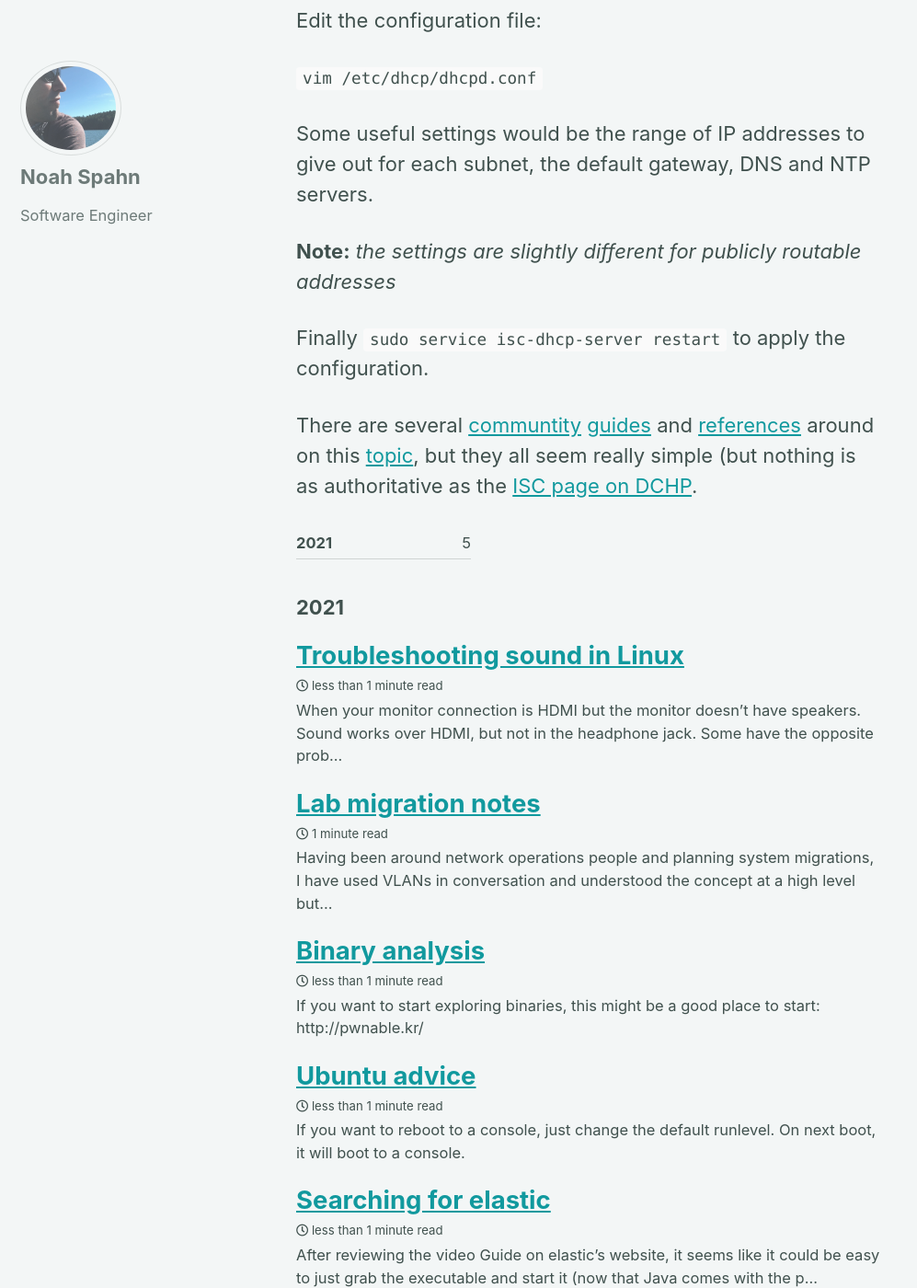
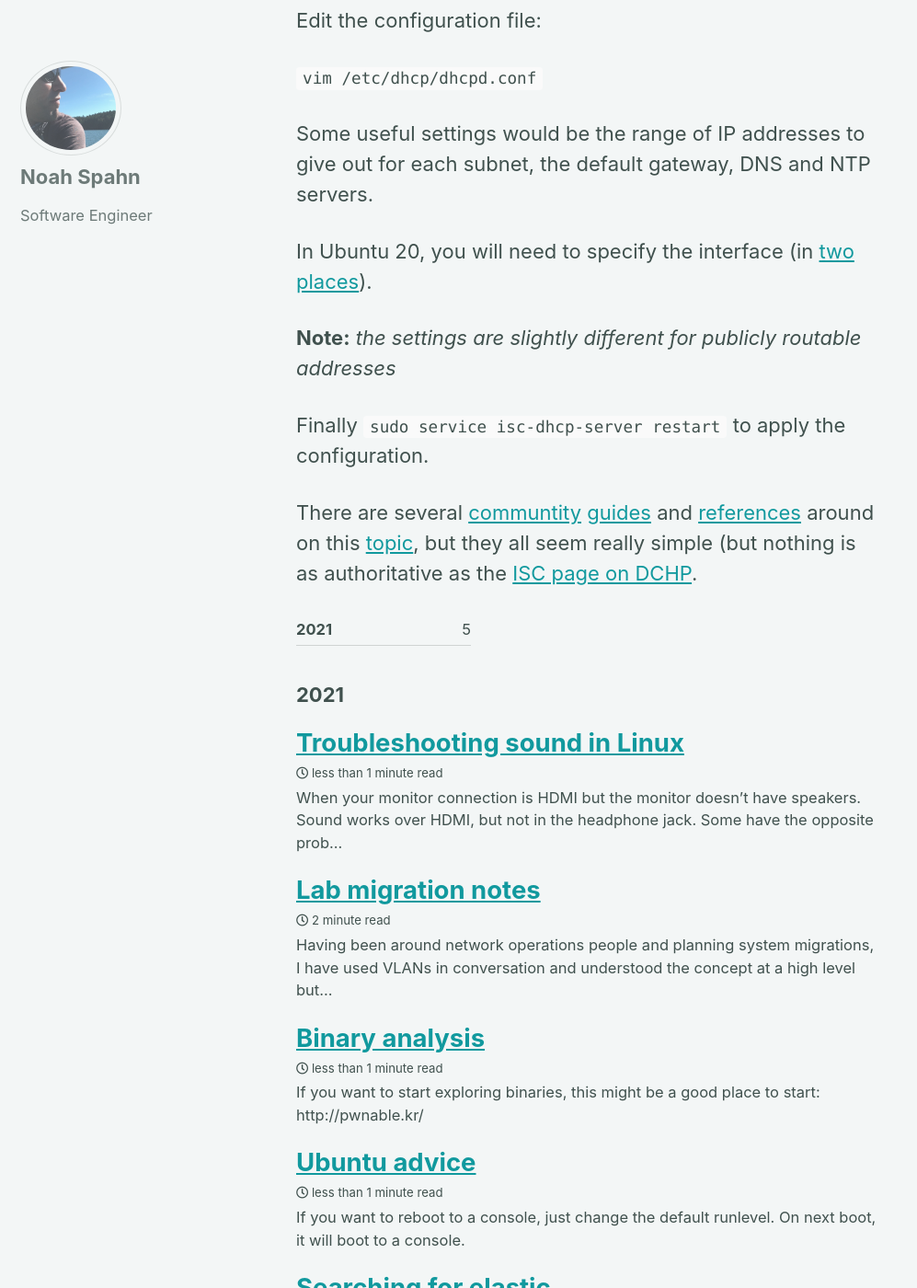
Before and after one commit to Feralo/feralo.github.io, a Jekyll site: the page built from _posts/2021-02-12-lab-migration-notes.md, in a window 1280 px wide and 1400 px high, scrolled down 2007 px. Shown: the whole window at 92% size, without its empty margins (0-997 px from the left). Built offline with Jekyll 4.4.1, drawn with Linux system fonts in a browser that asks for light colours; cached includes are drawn as plain includes.

Commit message:
Update 2021-02-12-lab-migration-notes.md

```diff
--- a/_posts/2021-02-12-lab-migration-notes.md
+++ b/_posts/2021-02-12-lab-migration-notes.md
@@ -48,6 +48,8 @@ Edit the configuration file:
 
 Some useful settings would be the range of IP addresses to give out for each subnet, the default gateway, DNS and NTP servers.
 
+In Ubuntu 20, you will need to specify the interface (in [two places](https://askubuntu.com/a/1275120/1095652)).
+
 **Note:** _the settings are slightly different for publicly routable addresses_
 
 Finally `sudo service isc-dhcp-server restart` to apply the configuration.
```
